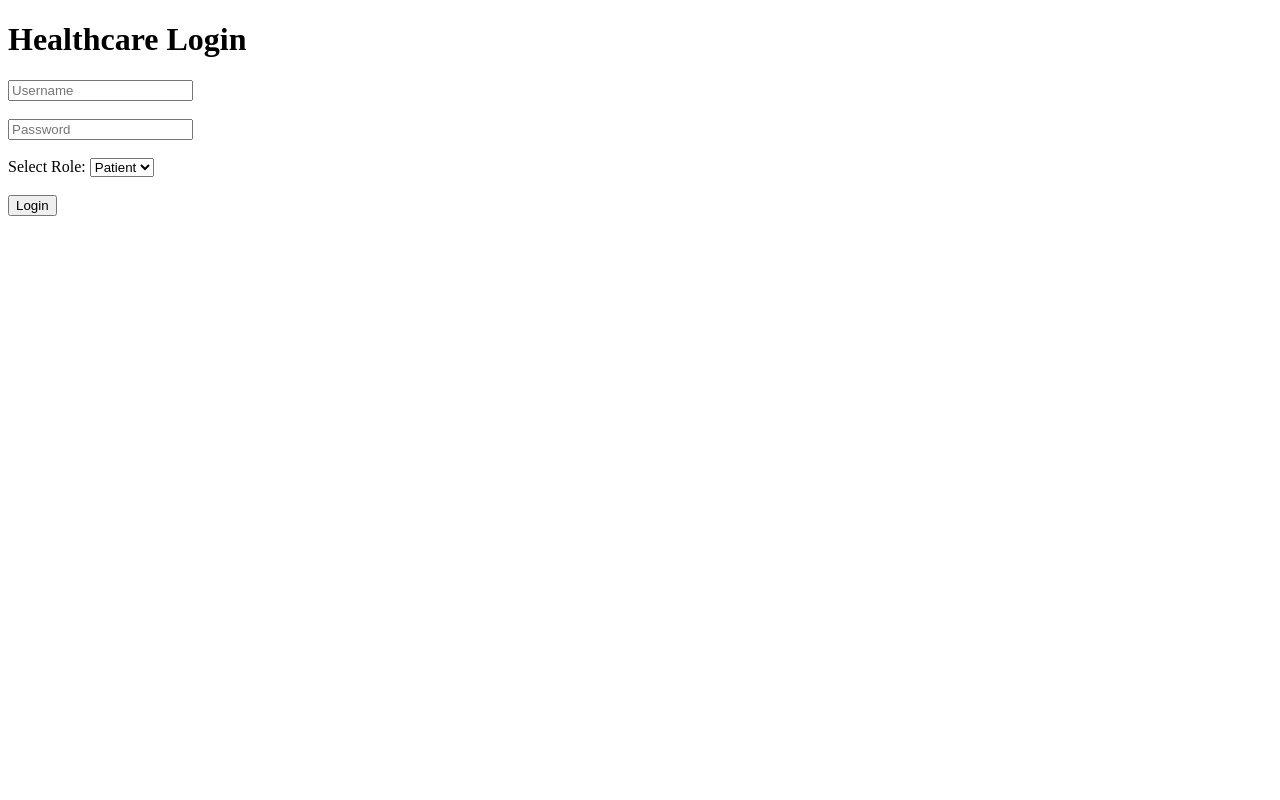
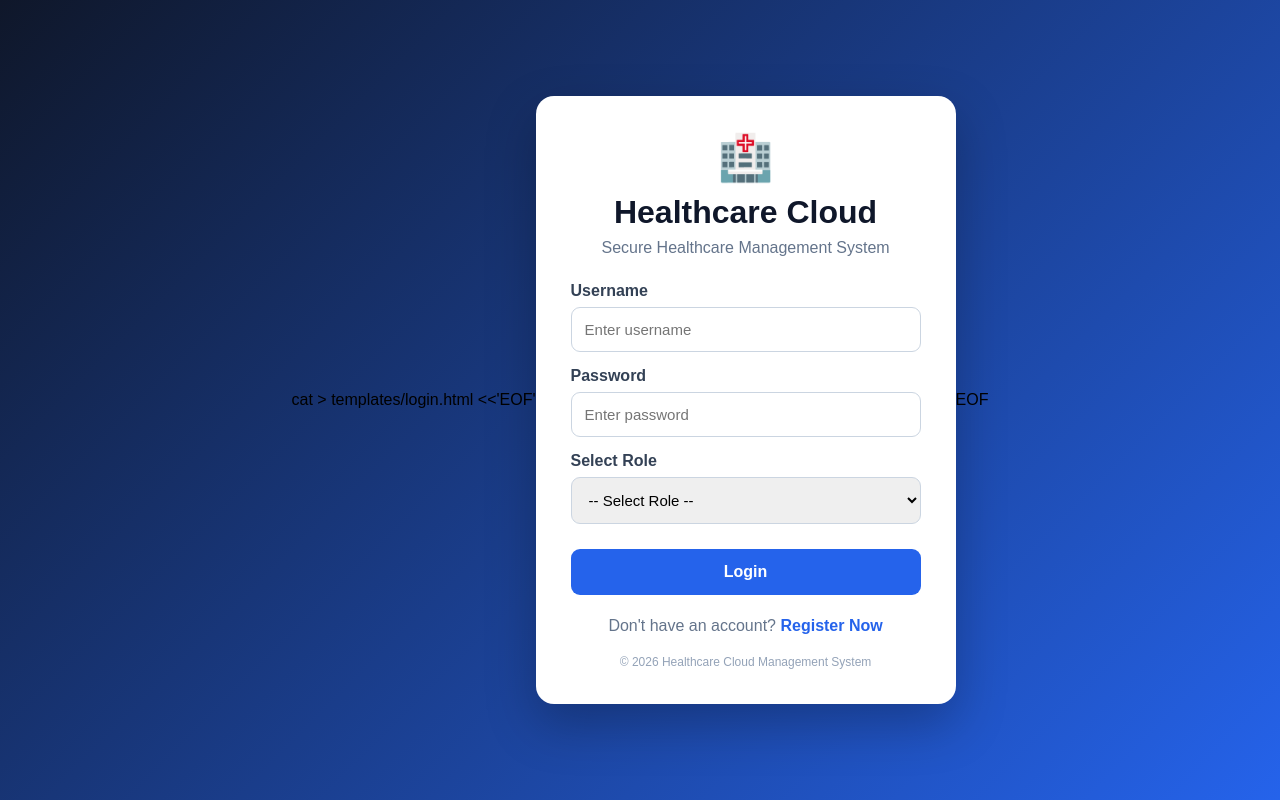
Before and after one commit to Komalkhatal05/cloud-healthcare, a Flask app: page / in a window 1280 px wide. Run offline with Flask 3, Linux system fonts and the light colour scheme; parts of the project's set-up code (start-up, migrations or seed data) failed here and were passed over.

Commit message:
login.html with new design and roles
Enhanced the login page with improved styling and structure.

```diff
--- a/templates/login.html
+++ b/templates/login.html
@@ -1,32 +1,175 @@
+cat > templates/login.html <<'EOF'
 <!DOCTYPE html>
-<html>
+<html lang="en">
 <head>
-    <title>Healthcare Login</title>
+    <meta charset="UTF-8">
+    <meta name="viewport" content="width=device-width, initial-scale=1.0">
+    <title>Healthcare Cloud - Login</title>
+
+    <style>
+        * {
+            box-sizing: border-box;
+            margin: 0;
+            padding: 0;
+            font-family: Arial, sans-serif;
+        }
+
+        body {
+            min-height: 100vh;
+            background: linear-gradient(135deg, #0f172a, #2563eb);
+            display: flex;
+            justify-content: center;
+            align-items: center;
+        }
+
+        .container {
+            width: 420px;
+            background: white;
+            padding: 35px;
+            border-radius: 18px;
+            box-shadow: 0 20px 50px rgba(0,0,0,0.25);
+        }
+
+        .logo {
+            text-align: center;
+            font-size: 45px;
+            margin-bottom: 10px;
+        }
+
+        h1 {
+            text-align: center;
+            color: #0f172a;
+            margin-bottom: 8px;
+        }
+
+        .subtitle {
+            text-align: center;
+            color: #64748b;
+            margin-bottom: 25px;
+        }
+
+        label {
+            display: block;
+            margin-top: 15px;
+            margin-bottom: 7px;
+            font-weight: bold;
+            color: #334155;
+        }
+
+        input, select {
+            width: 100%;
+            padding: 13px;
+            border: 1px solid #cbd5e1;
+            border-radius: 9px;
+            font-size: 15px;
+        }
+
+        input:focus, select:focus {
+            outline: none;
+            border-color: #2563eb;
+        }
+
+        button {
+            width: 100%;
+            margin-top: 25px;
+            padding: 14px;
+            border: none;
+            border-radius: 9px;
+            background: #2563eb;
+            color: white;
+            font-size: 16px;
+            font-weight: bold;
+            cursor: pointer;
+        }
+
+        button:hover {
+            background: #1d4ed8;
+        }
+
+        .register {
+            text-align: center;
+            margin-top: 22px;
+            color: #64748b;
+        }
+
+        .register a {
+            color: #2563eb;
+            text-decoration: none;
+            font-weight: bold;
+        }
+
+        .error {
+            background: #fee2e2;
+            color: #b91c1c;
+            padding: 12px;
+            border-radius: 8px;
+            margin-bottom: 15px;
+            text-align: center;
+        }
+
+        .footer {
+            text-align: center;
+            margin-top: 20px;
+            font-size: 12px;
+            color: #94a3b8;
+        }
+    </style>
 </head>
+
 <body>
 
-    <h1>Healthcare Login</h1>
+<div class="container">
 
-    <form action="/login" method="POST">
+    <div class="logo">🏥</div>
 
-        <input type="text" name="username" placeholder="Username" required>
-        <br><br>
+    <h1>Healthcare Cloud</h1>
+    <p class="subtitle">Secure Healthcare Management System</p>
 
-        <input type="password" name="password" placeholder="Password" required>
-        <br><br>
+    {% if error %}
+        <div class="error">{{ error }}</div>
+    {% endif %}
 
-        <label>Select Role:</label>
+    <form action="{{ url_for('login') }}" method="POST">
 
+        <label>Username</label>
+        <input
+            type="text"
+            name="username"
+            placeholder="Enter username"
+            required
+        >
+
+        <label>Password</label>
+        <input
+            type="password"
+            name="password"
+            placeholder="Enter password"
+            required
+        >
+
+        <label>Select Role</label>
         <select name="role" required>
-            <option value="patient">Patient</option>
-            <option value="doctor">Doctor</option>
+            <option value="">-- Select Role --</option>
+            <option value="Patient">Patient</option>
+            <option value="Doctor">Doctor</option>
+            <option value="Admin">Admin</option>
         </select>
-
-        <br><br>
 
         <button type="submit">Login</button>
 
     </form>
 
+    <div class="register">
+        Don't have an account?
+        <a href="{{ url_for('register') }}">Register Now</a>
+    </div>
+
+    <div class="footer">
+        © 2026 Healthcare Cloud Management System
+    </div>
+
+</div>
+
 </body>
 </html>
+EOF
```
